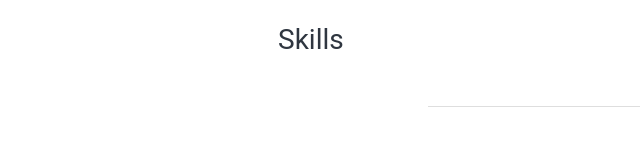
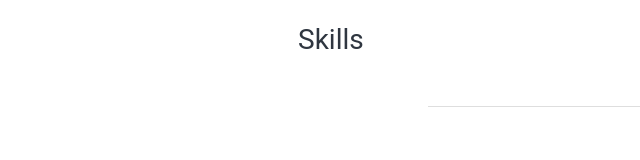
Before and after one commit to jasonleefrench/portfolio, a Next.js app: page /Skills in a window 1280 px wide. Shown: the top 160 px of the page, without its empty margins (52-692 px from the left). Built offline with nearby package versions, Linux system fonts and the light colour scheme.

Commit message:
width nudge

```diff
--- a/styles/Home.module.css
+++ b/styles/Home.module.css
@@ -32,16 +32,22 @@
     font-size: 1.25rem;
     font-weight: 300;
     margin-bottom: 0;
-  max-width: 620px;
+    max-width: 580px;
 }
 
-.projects p, .projects h2, .projects h3, .skills h2, .socials h2 {
-  max-width: 620px;
+.projects p,
+.projects h2,
+.projects h3,
+.skills h2,
+.socials h2 {
+    max-width: 580px;
     margin-left: auto;
     margin-right: auto;
 }
 
-.projects h2, .skills h2, .socials h2 {
+.projects h2,
+.skills h2,
+.socials h2 {
     font-size: 1.75rem;
 }
 
@@ -49,11 +55,14 @@
     text-align: center;
 }
 
-.projects h3, .skills h3 {
+.projects h3,
+.skills h3 {
     font-size: 1.25rem;
 }
 
-.description a, .projects a, .clickable span {
+.description a,
+.projects a,
+.clickable span {
     font-weight: 500;
     cursor: pointer;
 }
```
Lines whose indentation alone changed are shown as unchanged.
